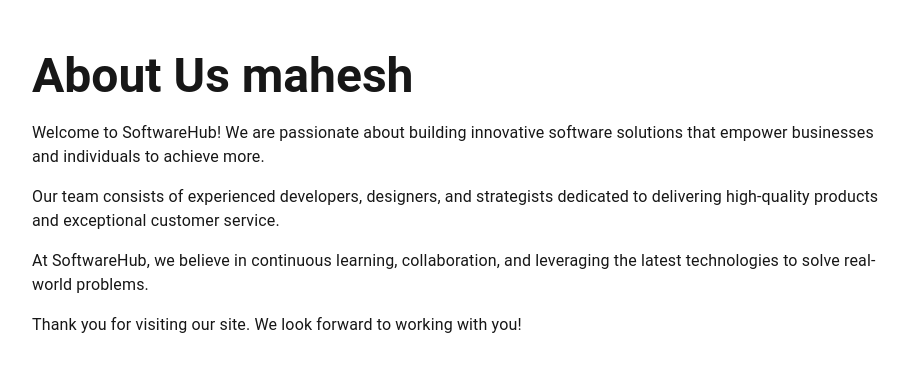
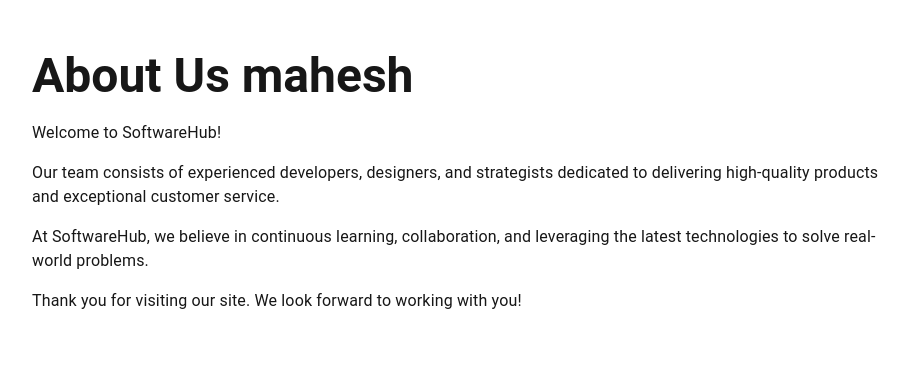
Before and after one commit to maheshyadav7702/softwarehub, a Next.js app: page /aboutus in a window 1280 px wide. Shown: the top 372 px of the page, without its empty margins (182-1090 px from the left). Built offline with nearby package versions, Linux system fonts and the light colour scheme.

Commit message:
refactor: refactoed the code

```diff
--- a/src/app/aboutus/page.tsx
+++ b/src/app/aboutus/page.tsx
@@ -10,7 +10,7 @@
 
             </Typography>
             <Typography variant="body1" paragraph>
-                Welcome to SoftwareHub! We are passionate about building innovative software solutions that empower businesses and individuals to achieve more.
+                Welcome to SoftwareHub!
             </Typography>
             <Typography variant="body1" paragraph>
                 Our team consists of experienced developers, designers, and strategists dedicated to delivering high-quality products and exceptional customer service.
```
